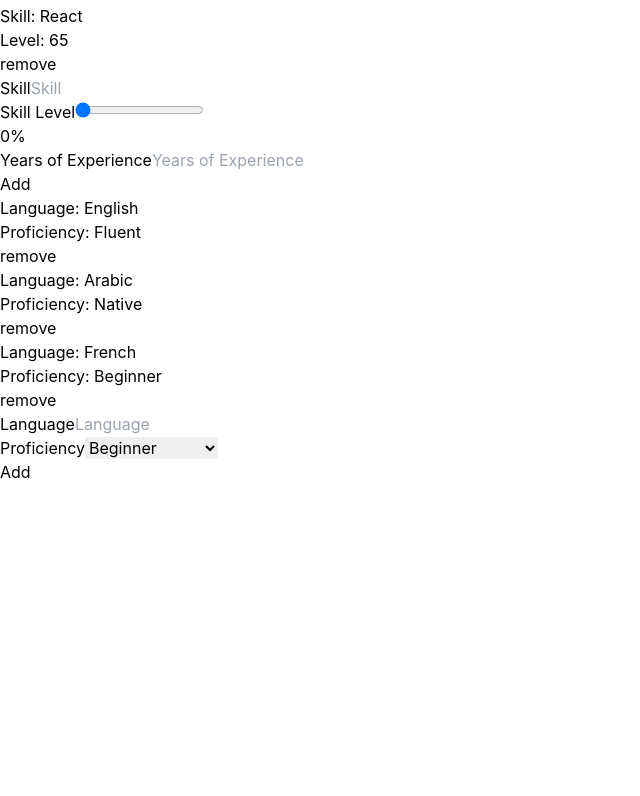
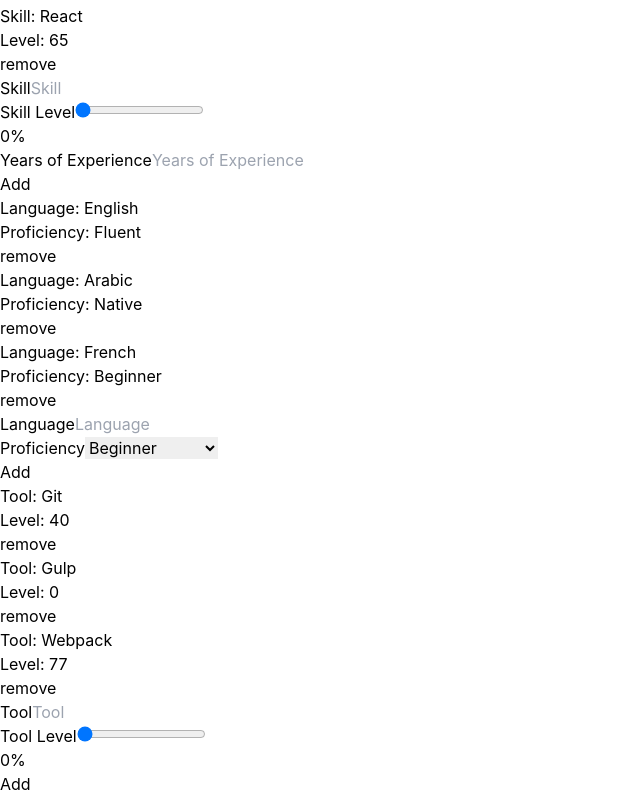
Before and after one commit to MohamedBechirMejri/cv-app-theodinproject, a React (Create React App) app: page / in a window 1280 px wide. Shown: the part 1622-2418 px from the top of the page, without its empty margins (0-640 px from the left). Before the commit the page ends 2106 px from the top, so only its background shows below. Built offline with nearby package versions, Linux system fonts and the light colour scheme.

Commit message:
add tools form

```diff
--- a/src/Components/Edit/Edit.tsx
+++ b/src/Components/Edit/Edit.tsx
@@ -216,6 +216,16 @@ const Edit = ({
     ]);
     setTool("");
     setToolLevel(0);
+  };
+
+  const removeTool = (
+    e: React.MouseEvent<HTMLButtonElement, MouseEvent>,
+    index: number
+  ) => {
+    e.preventDefault();
+    const newTools = [...tools];
+    newTools.splice(index, 1);
+    setTools(newTools);
   };
 
   const handleInterestSubmit = (
@@ -692,6 +702,49 @@ const Edit = ({
           </button>
         </div>
       </div>
+      <div>
+        {tools.map((tool, i) => {
+          return (
+            <div key={i}>
+              <h3>Tool: {tool.tool}</h3>
+              <h3>Level: {tool.level}</h3>
+              <button className="" onClick={e => removeTool(e, i)}>
+                remove
+              </button>
+            </div>
+          );
+        })}
+        <div>
+          <div className="">
+            <label htmlFor="tool">Tool</label>
+            <input
+              type="text"
+              className=""
+              id="tool"
+              placeholder="Tool"
+              value={tool}
+              onChange={e => setTool(e.target.value)}
+            />
+          </div>
+          <div className="">
+            <label htmlFor="toolLevel">Tool Level</label>
+            <input
+              type="range"
+              min={0}
+              max={100}
+              className=""
+              id="toolLevel"
+              placeholder="Tool Level"
+              value={toolLevel}
+              onChange={e => setToolLevel(Number(e.target.value))}
+            />
+            <p>{toolLevel}%</p>
+          </div>
+          <button className="" onClick={e => handleToolSubmit(e)}>
+            Add
+          </button>
+        </div>
+      </div>
     </form>
   );
 };
```
